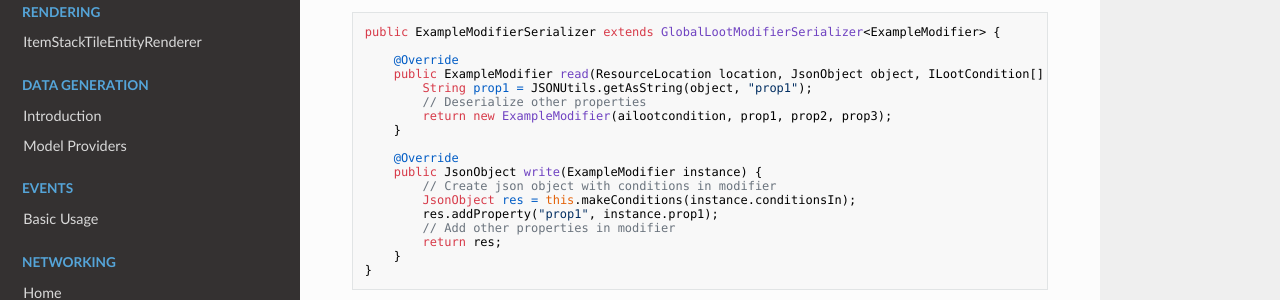
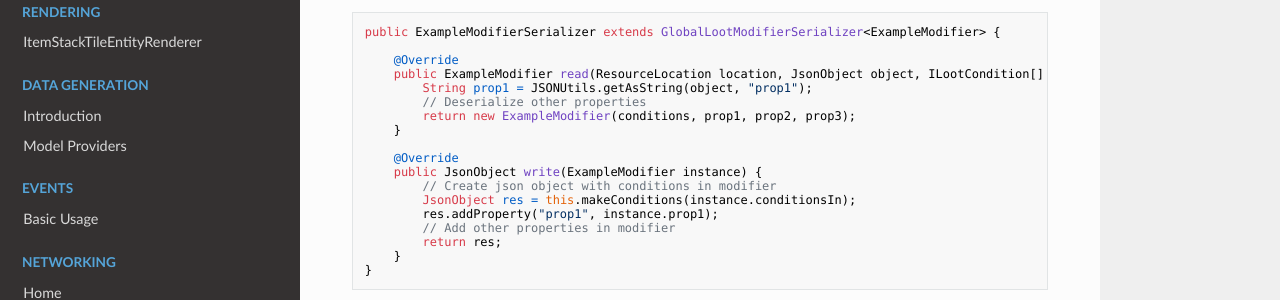
Before and after one commit to MinecraftForge/Documentation, an MkDocs documentation site: the page built from docs/items/globallootmodifiers.md, in a window 1280 px wide and 900 px high, scrolled down 3158 px. Shown: the part 417-717 px from the top of the window. Built offline with MkDocs 1.6.1, drawn with Linux system fonts in a browser that asks for light colours; nearby versions of some CDN libraries.

Commit message:
Fix text

```diff
--- a/docs/items/globallootmodifiers.md
+++ b/docs/items/globallootmodifiers.md
@@ -130,10 +130,10 @@ Two methods must be defined within the serializer implementation: `#read` and `#
 public ExampleModifierSerializer extends GlobalLootModifierSerializer<ExampleModifier> {
 
     @Override
-    public ExampleModifier read(ResourceLocation location, JsonObject object, ILootCondition[] ailootcondition) {
+    public ExampleModifier read(ResourceLocation location, JsonObject object, ILootCondition[] conditions) {
         String prop1 = JSONUtils.getAsString(object, "prop1");
         // Deserialize other properties
-        return new ExampleModifier(ailootcondition, prop1, prop2, prop3);
+        return new ExampleModifier(conditions, prop1, prop2, prop3);
     }
 
     @Override
```
